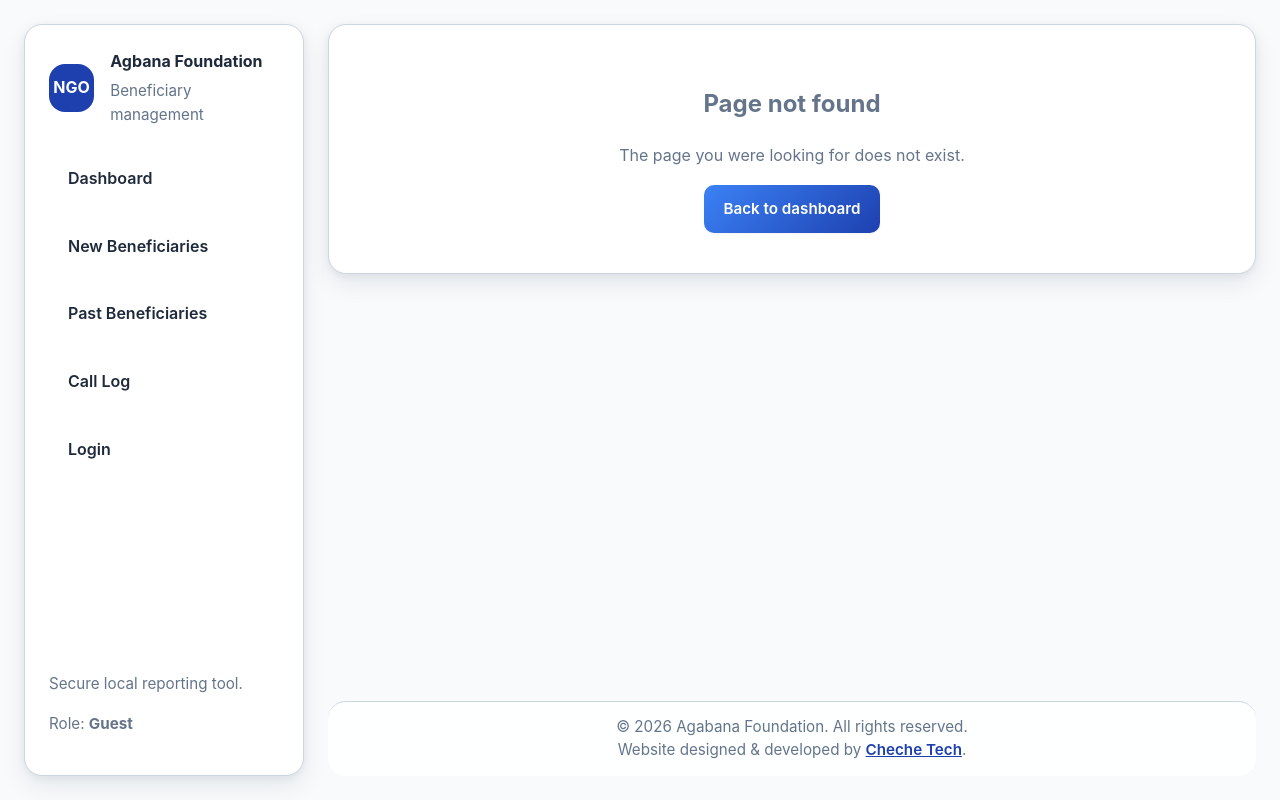
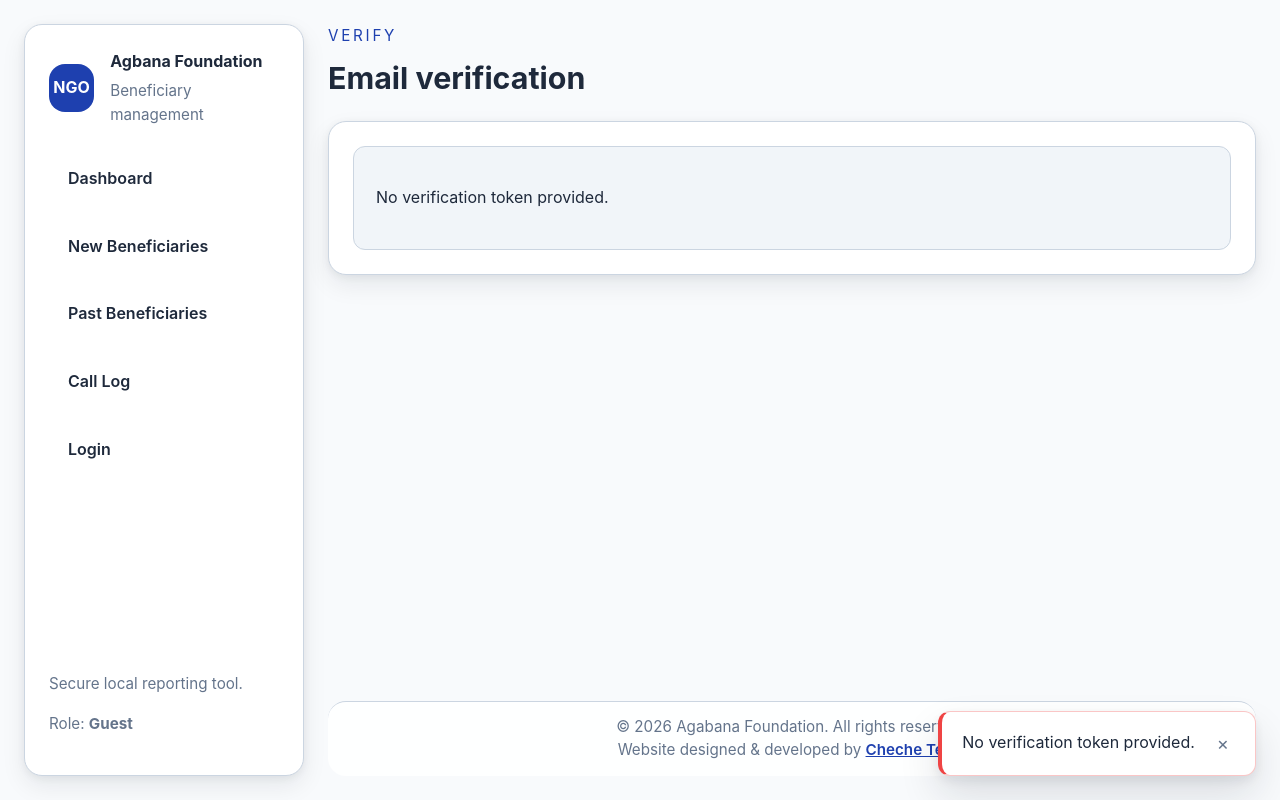
Before and after one commit to Checheli-hub/agbana-foundation, a React (Vite) app in the folder ngo-beneficiary-system/: page /auth/verify in a window 1280 px wide. Built offline with nearby package versions, Linux system fonts and the light colour scheme; no server answers.

Commit message:
Add /auth/verify route and verify email frontend handling

```diff
--- a/ngo-beneficiary-system/src/App.jsx
+++ b/ngo-beneficiary-system/src/App.jsx
@@ -244,6 +244,7 @@ export default function App() {
                 </RequireAdmin>
               }
             />
+            <Route path="/auth/verify" element={<Verify />} />
             <Route path="/verify" element={<Verify />} />
             <Route path="*" element={<NotFound />} />
           </Routes>
--- a/ngo-beneficiary-system/src/pages/Verify.jsx
+++ b/ngo-beneficiary-system/src/pages/Verify.jsx
@@ -21,8 +21,7 @@ export default function Verify() {
       };
     }
 
-    const API_BASE =
-      import.meta.env.VITE_API_BASE_URL || "http://localhost:5000";
+    const API_BASE = import.meta.env.VITE_API_URL || "http://localhost:5000";
 
     const setError = (msg) => {
       if (!mounted) return;
```
